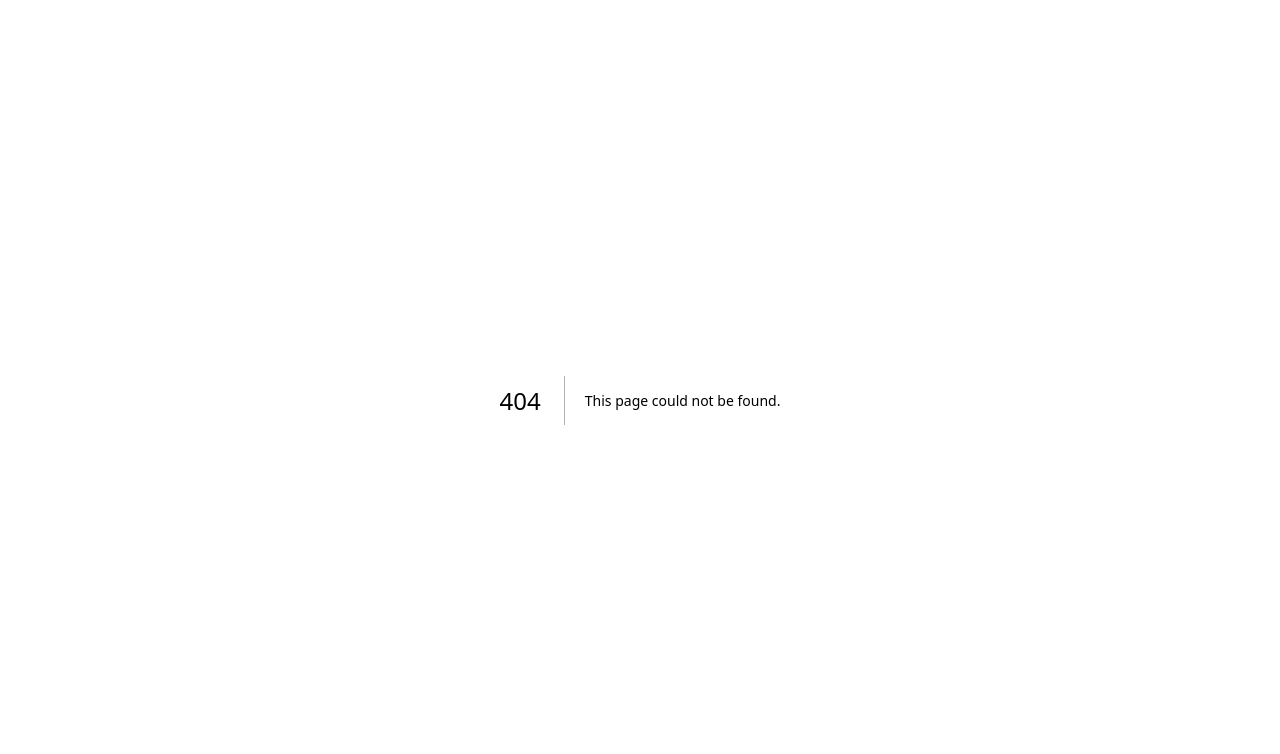
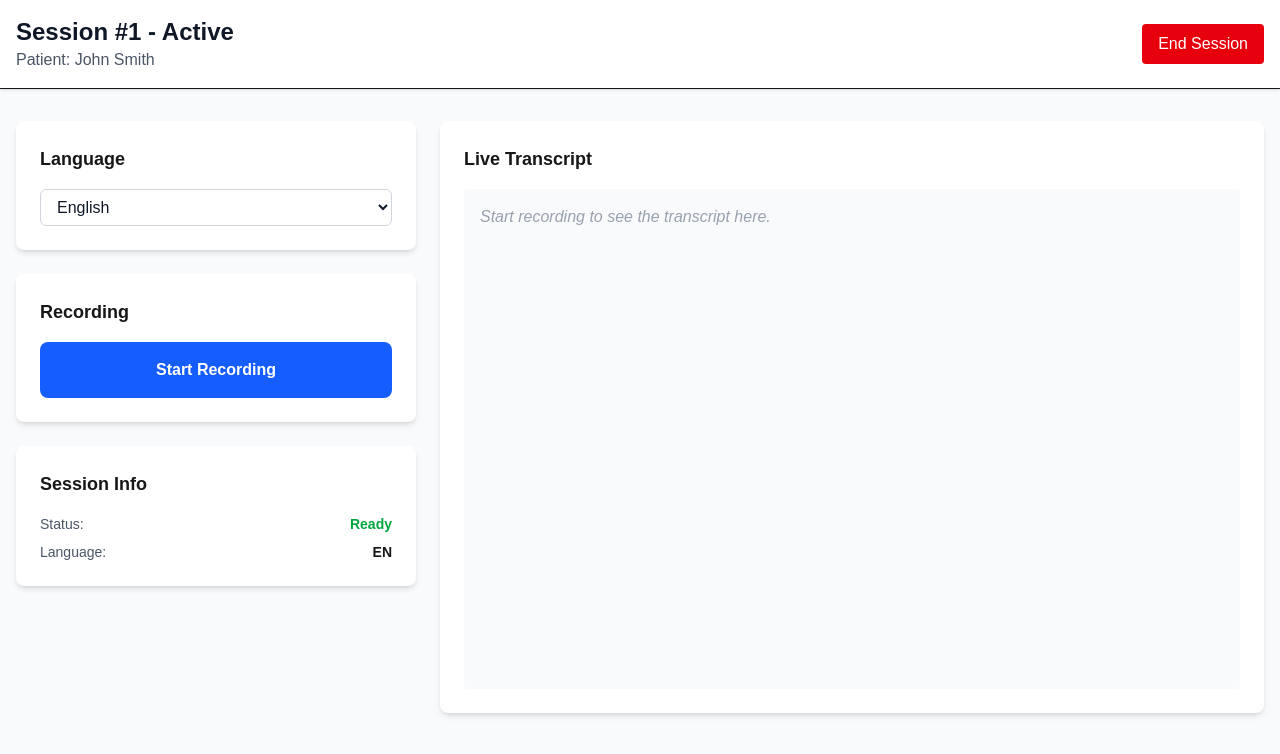
Before and after one commit to KhadeejaAbbas/HackTheChange2025, a Next.js app in the folder frontend/my-app/: page /session/1/active in a window 1280 px wide. Before the commit this address had no page. Shown: the top 754 px of the page. Built offline with nearby package versions, Linux system fonts and the light colour scheme.

Commit message:
add active session page. has transcription area and recording button

```diff
--- a/frontend/my-app/app/homepage/page.tsx
+++ b/frontend/my-app/app/homepage/page.tsx
@@ -4,7 +4,7 @@ import { useState } from "react";
 import SessionsList from "@/components/SessionsList";
 import { Session } from "@/components/SessionCard";
 
-// Mock data for doctor sessions
+// Mock data for doctor sessions TODO: REMOVE
 const doctorSessions: Session[] = [
   {
     id: 1,
@@ -13,7 +13,7 @@ const doctorSessions: Session[] = [
   },
 ];
 
-// Mock data for patient sessions
+// Mock data for patient sessions TODO: REMOVE
 const patientSessions: Session[] = [
   {
     id: 1,
--- /dev/null
+++ b/frontend/my-app/app/session/[id]/active/page.tsx
@@ -0,0 +1,164 @@
+"use client";
+
+import { useState } from "react";
+
+export default function ActiveSessionPage() {
+  const [isRecording, setIsRecording] = useState(false);
+  const [selectedLanguage, setSelectedLanguage] = useState("en");
+  const [transcript] = useState("");
+
+  // Mock session info TODO: REMOVE
+  const sessionNumber = 1;
+  const patientName = "John Smith";
+
+  const handleToggleRecording = () => {
+    if (!isRecording) {
+      // Start recording
+      setIsRecording(true);
+      console.log("Starting recording...");
+      // TODO: Connect to speech-to-text API
+    } else {
+      // Stop recording
+      setIsRecording(false);
+      console.log("Stopping recording...");
+      // TODO: Stop speech-to-text
+    }
+  };
+
+  const handleEndSession = () => {
+    if (isRecording) {
+      setIsRecording(false);
+    }
+    // TODO: Save session data and navigate back
+    const confirmed = confirm("Are you sure you want to end this session?");
+    if (confirmed) {
+      window.location.href = "/homepage";
+    }
+  };
+
+  return (
+    <div className="min-h-screen bg-gray-50">
+      {/* Header */}
+      <div className="bg-white shadow-sm border-b">
+        <div className="container mx-auto px-4 py-4">
+          <div className="flex items-center justify-between">
+            <div>
+              <h1 className="text-2xl font-bold text-gray-900">
+                Session #{sessionNumber} - Active
+              </h1>
+              <p className="text-gray-600">Patient: {patientName}</p>
+            </div>
+            <button
+              onClick={handleEndSession}
+              className="px-4 py-2 bg-red-600 text-white rounded hover:bg-red-700 transition"
+            >
+              End Session
+            </button>
+          </div>
+        </div>
+      </div>
+
+      {/* Main Content */}
+      <div className="container mx-auto px-4 py-8">
+        <div className="grid grid-cols-1 lg:grid-cols-3 gap-6">
+          {/* Left Column - Controls */}
+          <div className="lg:col-span-1 space-y-6">
+            {/* Language Selector */}
+            <div className="bg-white rounded-lg shadow-md p-6">
+              <h2 className="text-lg font-semibold mb-4">Language</h2>
+              <select
+                value={selectedLanguage}
+                onChange={(e) => setSelectedLanguage(e.target.value)}
+                className="w-full border border-gray-300 rounded-md px-3 py-2 text-gray-900 focus:outline-none focus:ring-2 focus:ring-blue-500 focus:border-blue-500"
+                disabled={isRecording}
+              >
+                <option value="en">English</option>
+                <option value="es">Spanish</option>
+                <option value="fr">French</option>
+                <option value="de">German</option>
+                <option value="zh">Chinese</option>
+                <option value="ar">Arabic</option>
+                <option value="hi">Hindi</option>
+              </select>
+            </div>
+
+            {/* Recording Button */}
+            <div className="bg-white rounded-lg shadow-md p-6">
+              <h2 className="text-lg font-semibold mb-4">Recording</h2>
+              <button
+                onClick={handleToggleRecording}
+                className={`w-full py-4 rounded-lg font-semibold text-white transition ${
+                  isRecording
+                    ? "bg-red-600 hover:bg-red-700"
+                    : "bg-blue-600 hover:bg-blue-700"
+                }`}
+              >
+                {isRecording ? (
+                  <div className="flex items-center justify-center gap-2">
+                    <span className="animate-pulse">●</span>
+                    Stop Recording
+                  </div>
+                ) : (
+                  "Start Recording"
+                )}
+              </button>
+              {isRecording && (
+                <div className="mt-4 text-center">
+                  <div className="inline-flex items-center gap-2 text-red-600">
+                    <span className="animate-pulse text-2xl">●</span>
+                    <span className="font-semibold">
+                      Recording in progress...
+                    </span>
+                  </div>
+                </div>
+              )}
+            </div>
+
+            {/* Session Info */}
+            <div className="bg-white rounded-lg shadow-md p-6">
+              <h2 className="text-lg font-semibold mb-4">Session Info</h2>
+              <div className="space-y-2 text-sm">
+                <div className="flex justify-between">
+                  <span className="text-gray-600">Status:</span>
+                  <span
+                    className={`font-semibold ${
+                      isRecording ? "text-red-600" : "text-green-600"
+                    }`}
+                  >
+                    {isRecording ? "Recording" : "Ready"}
+                  </span>
+                </div>
+                <div className="flex justify-between">
+                  <span className="text-gray-600">Language:</span>
+                  <span className="font-semibold">
+                    {selectedLanguage.toUpperCase()}
+                  </span>
+                </div>
+              </div>
+            </div>
+          </div>
+
+          {/* Live Transcript Area */}
+          <div className="lg:col-span-2">
+            <div className="bg-white rounded-lg shadow-md p-6 h-full">
+              <h2 className="text-lg font-semibold mb-4">Live Transcript</h2>
+              <div className="bg-gray-50 rounded p-4 min-h-[500px] max-h-[600px] overflow-y-auto">
+                {transcript ? (
+                  <p className="text-gray-900 whitespace-pre-wrap">
+                    {transcript}
+                  </p>
+                ) : (
+                  <p className="text-gray-400 italic">
+                    {isRecording
+                      ? "Listening... Transcript will appear here."
+                      : "Start recording to see the transcript here."}
+                  </p>
+                )}
+              </div>
+            </div>
+          </div>
+        </div>
+      </div>
+    </div>
+  );
+}
--- a/frontend/my-app/app/session1/page.tsx
+++ b/frontend/my-app/app/session1/page.tsx
@@ -3,7 +3,7 @@
 import { useState } from 'react';
 import Link from 'next/link';
 
-// Mock session data
+// Mock session data TODO: REMOVE
 const sessionData = {
   doctor: {
     sessionNumber: 1,
@@ -29,6 +29,11 @@ export default function Session1Page() {
       : "doctorName" in session
       ? session.doctorName
       : "";
+
+  const handleStartSession = () => {
+    // Navigate to active session interface
+    window.location.href = `/session/${session.sessionNumber}/active`;
+  };
 
   return (
     <div className="container mx-auto px-4 py-8">
@@ -67,9 +72,20 @@ export default function Session1Page() {
 
       {/* Session details */}
       <div className="bg-white rounded-lg shadow-md p-8">
-        <h1 className="text-3xl font-bold mb-4">
-          Session #{session.sessionNumber}
-        </h1>
+        <div className="flex items-center justify-between mb-4">
+          <h1 className="text-3xl font-bold">
+            Session #{session.sessionNumber}
+          </h1>
+          {/* Start Session Button - Only for Doctors */}
+          {userType === "doctor" && (
+            <button
+              onClick={handleStartSession}
+              className="px-6 py-3 bg-green-600 text-white rounded-lg hover:bg-green-700 transition font-semibold"
+            >
+              Start Session
+            </button>
+          )}
+        </div>
         <p className="text-xl font-semibold text-gray-700">
           {userType === "doctor"
             ? `Patient: ${displayName}`
```
